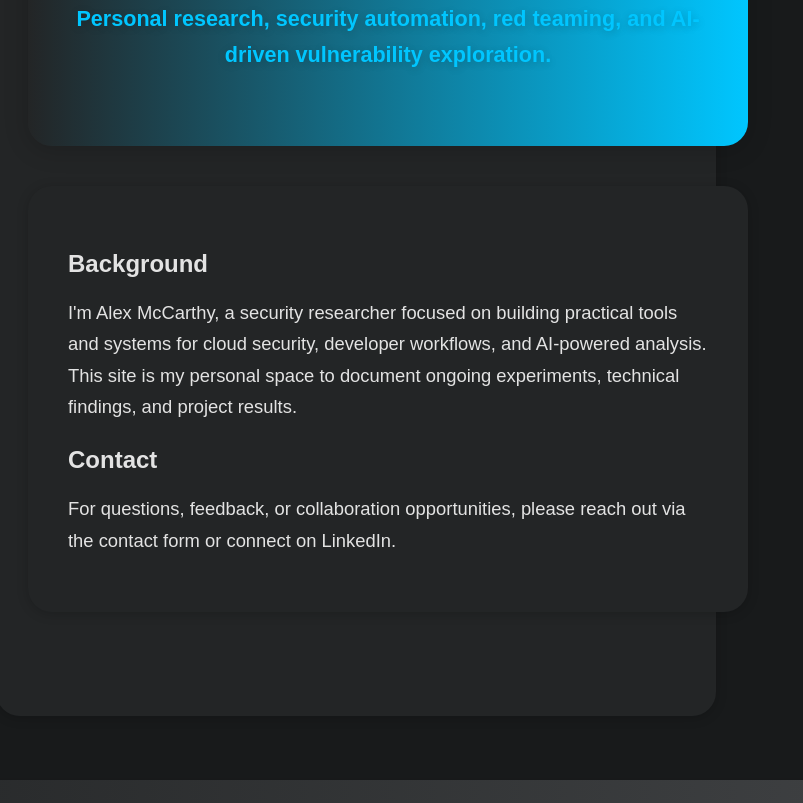
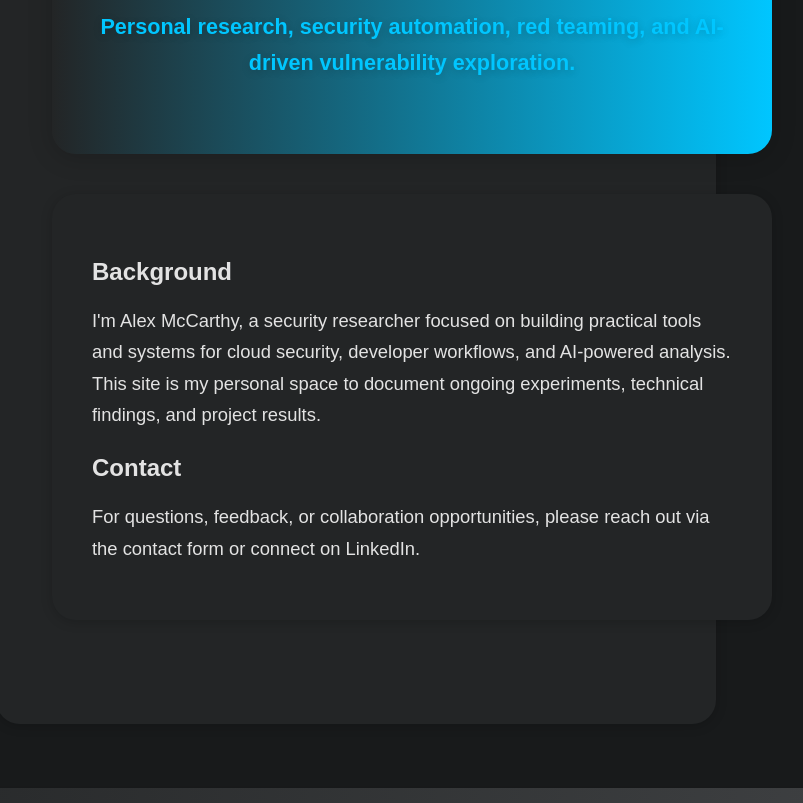
Before and after one commit to Amacca1/Research_CS, an Astro site: page /about in a window 1280 px wide. Shown: the part 904-1707 px from the top of the page, without its empty margins (284-1087 px from the left). Built offline with nearby package versions, Linux system fonts and the light colour scheme; Astro itself is replaced by a stand-in of ours.

Commit message:
Fixed Padding in about page

```diff
--- a/src/pages/about.astro
+++ b/src/pages/about.astro
@@ -9,7 +9,7 @@ import Layout from '../layouts/BlogPost.astro';
 	pubDate={new Date('July 31 2025')}
 	heroImage={AboutHeroImage}
 >
-	<main class="about-main cloudsecure-style">
+	<main class="about-main cloudsecure-style" style="padding: 2.5rem 1.5rem 4rem 1.5rem;">
 		<section class="about-header cloudsecure-hero">
 			<h1 class="about-title">About Me</h1>
 			<p class="about-description">Personal research, security automation, red teaming, and AI-driven vulnerability exploration.</p>
@@ -30,7 +30,7 @@ import Layout from '../layouts/BlogPost.astro';
     .cloudsecure-style {
       max-width: 1100px;
       margin: 0 auto;
-      padding: 2rem 0 4rem 0;
+      padding: 2.5rem 1.5rem 4rem 1.5rem;
     }
     .cloudsecure-hero {
       background: linear-gradient(90deg, #232526 0%, #00c6ff 100%);
```
